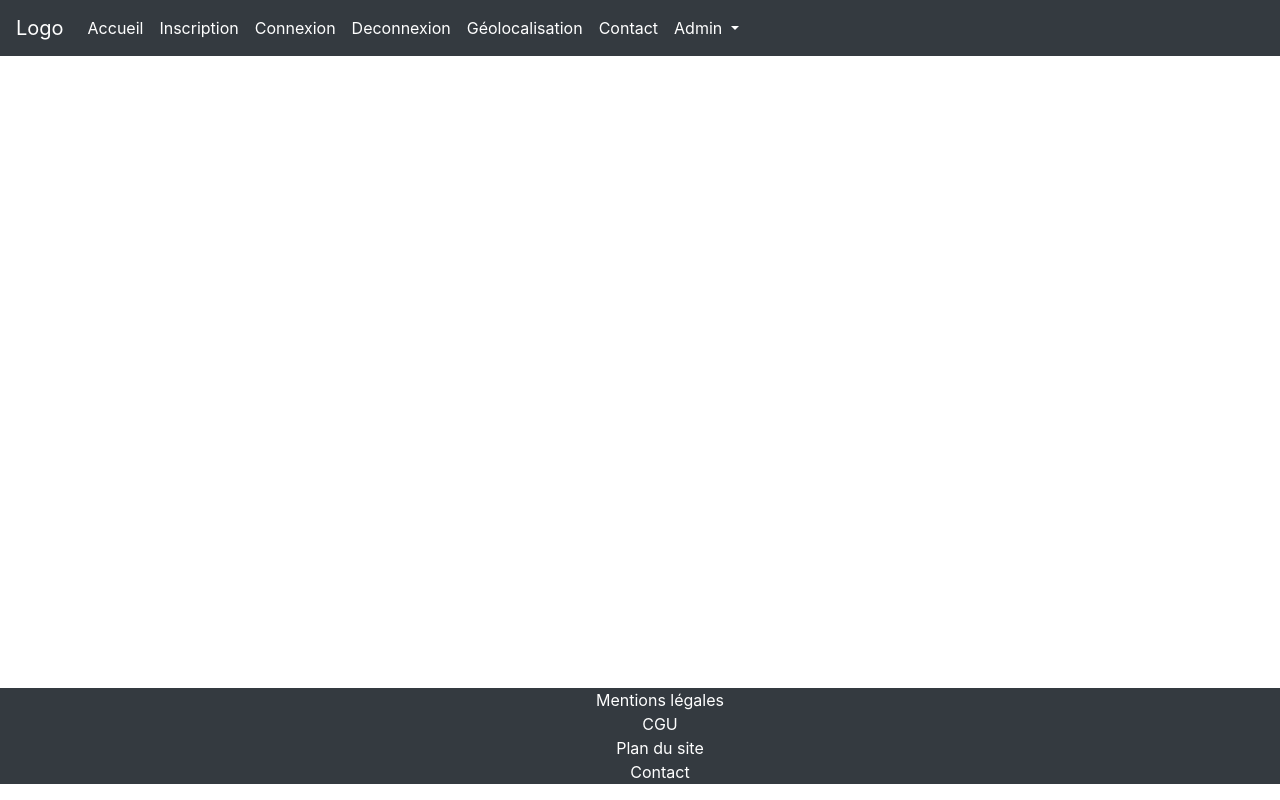
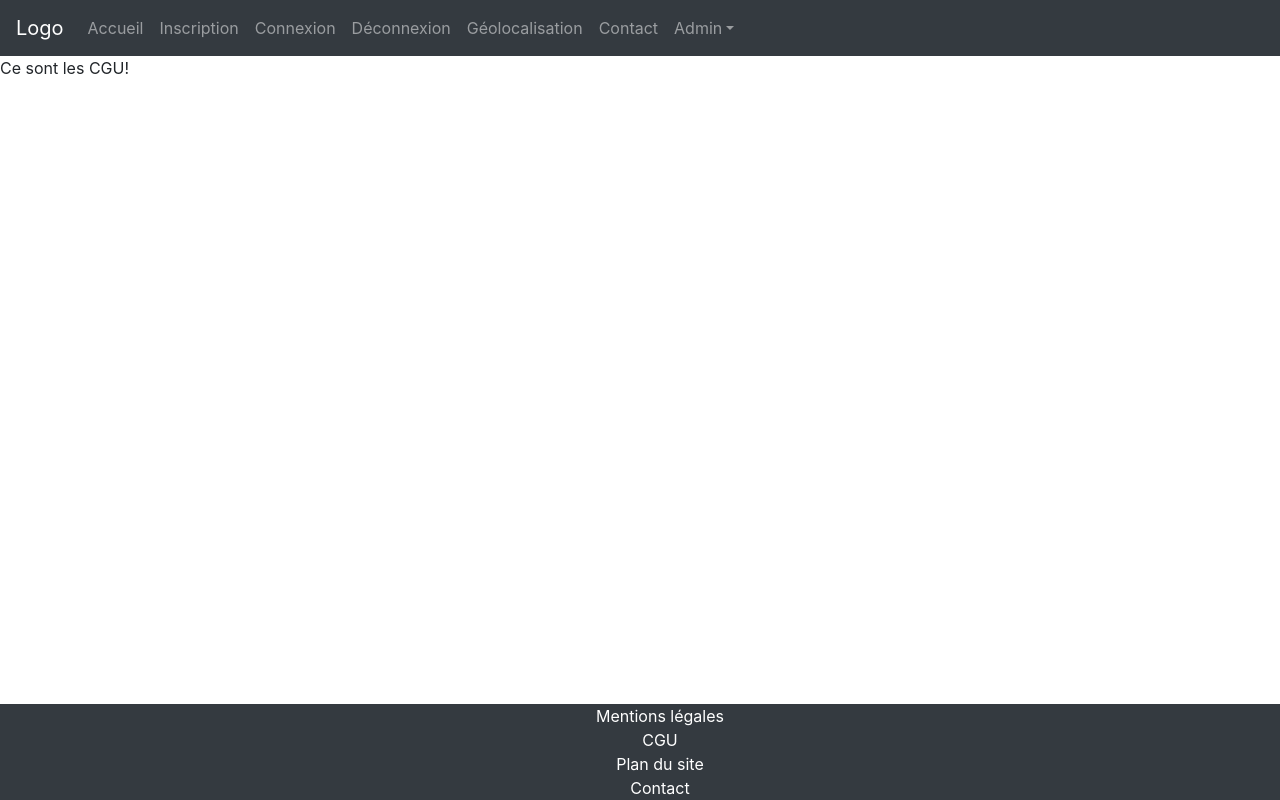
Before and after one commit to Ultrajet/projetgo, a Symfony app: template templates/cgu.html.twig in a window 1280 px wide. Run offline with Twig, Linux system fonts and the light colour scheme; the template is opened without the code that fills it, so the values that code supplies are empty; some libraries are stand-ins or nearby versions.

Commit message:
correction loginformauthenticator.php + navbar

```diff
--- a/public/css/style.css
+++ b/public/css/style.css
@@ -1,5 +1,6 @@
-ul, li, a{
+footer li, footer a, footer ul {
     text-decoration: none;
     list-style-type: none;
     color: white !important;
+    margin-bottom: 0;
 }
--- a/src/Security/LoginFormAuthenticator.php
+++ b/src/Security/LoginFormAuthenticator.php
@@ -86,6 +86,7 @@ class LoginFormAuthenticator extends AbstractFormLoginAuthenticator
         }
 
         // For example : return new RedirectResponse($this->urlGenerator->generate('some_route'));
+        return new RedirectResponse($this->urlGenerator->generate('index'));
         throw new \Exception('TODO: provide a valid redirect inside '.__FILE__);
     }
 
--- a/templates/base.html.twig
+++ b/templates/base.html.twig
@@ -30,15 +30,13 @@
 </head>
 
 <body>
-    <nav class="navbar fixed-top navbar-expand-lg navbar-dark bg-dark mx-auto">
-        <a class="navbar-brand" href="#"><img src="" alt="">Logo</a>
-        <button class="navbar-toggler text-center" type="button" data-toggle="collapse" data-target="#navbarNavDropdown"
-            aria-controls="navbarNavDropdown" aria-expanded="false" aria-label="Toggle navigation">
+    <nav class="navbar navbar-expand-md navbar-dark bg-dark">
+        <a href="/" class="navbar-brand">Logo</a>
+        <button class="navbar-toggler" type="button" data-toggle="collapse" data-target="#navbar">
             <span class="navbar-toggler-icon"></span>
         </button>
-        </button>
-        <div class="collapse navbar-collapse" id="navbarNavDropdown">
-            <ul class="navbar-nav text-center ">
+        <div class="navbar-collapse collapse" id="navbar">
+            <ul class="navbar-nav">
                 <li class="nav-item">
                     <a class="nav-link" href="#">Accueil</a>
                 </li>
@@ -49,7 +47,7 @@
                     <a class="nav-link" href="#">Connexion</a>
                 </li>
                 <li class="nav-item">
-                    <a class="nav-link" href="#">Deconnexion</a>
+                    <a class="nav-link" href="#">Déconnexion</a>
                 </li>
                 <li class="nav-item">
                     <a class="nav-link" href="#">Géolocalisation</a>
@@ -58,18 +56,17 @@
                     <a class="nav-link" href="#">Contact</a>
                 </li>
                 <li class="nav-item dropdown">
-                    <a class="nav-link dropdown-toggle" href="#" id="navbarDropdownMenuLink" role="button"
-                        data-toggle="dropdown" aria-haspopup="true" aria-expanded="false">
-                        Admin </a>
-                    <div class="dropdown-menu" aria-labelledby="navbarDropdownMenuLink">
+                    <a class="nav-link dropdown-toggle" href="#" id="navbarDropdown" role="button"
+                        data-toggle="dropdown" aria-haspopup="true" aria-expanded="false">Admin</a>
+                    <div class="dropdown-menu" aria-labelledby="navbarDropdown">
+                        <a class="dropdown-item" href="#">User</a>
                         <a class="dropdown-item" href="#">Jeu</a>
-                        <a class="dropdown-item" href="#">User</a>
-
                     </div>
                 </li>
             </ul>
         </div>
     </nav>
+
     {% block body %}{% endblock %}
 
     <footer>
@@ -77,7 +74,7 @@
             <li><a class="" href="#">Mentions légales</a></li>
             <li><a class="" href="#">CGU</a></li>
             <li><a class="" href="#">Plan du site</a></li>
-            <li><a class="" href="#" tabindex="-1" aria-disabled="true">Contact</a></li>
+            <li><a class="" href="#">Contact</a></li>
         </ul>
     </footer>
 
```
Also changed, not shown: 1 other file.
